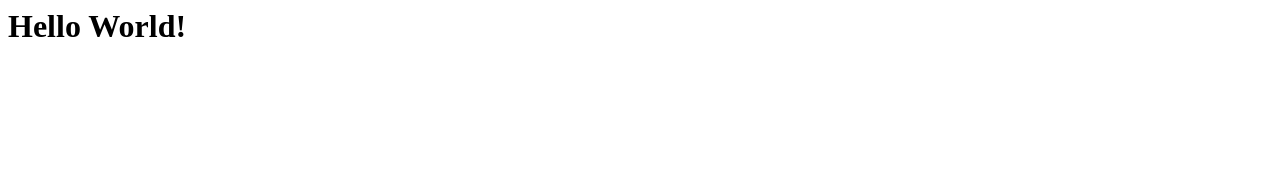
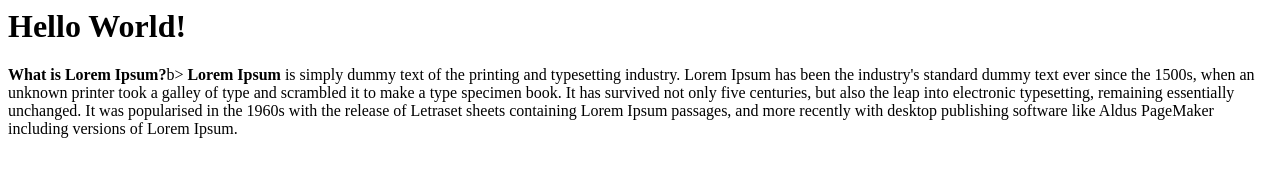
Before and after one commit to codersathi/git-demo, a plain HTML site: page index.html in a window 1280 px wide. Drawn offline with Linux system fonts and the light colour scheme.

Commit message:
Added a paragraph

```diff
--- a/index.html
+++ b/index.html
@@ -4,5 +4,9 @@
     </head>
     <body>
         <h1>Hello World!</h1>
+        <P>
+           <b> What is Lorem Ipsum?</b>b>
+<strong>Lorem Ipsum</strong> is simply dummy text of the printing and typesetting industry. Lorem Ipsum has been the industry's standard dummy text ever since the 1500s, when an unknown printer took a galley of type and scrambled it to make a type specimen book. It has survived not only five centuries, but also the leap into electronic typesetting, remaining essentially unchanged. It was popularised in the 1960s with the release of Letraset sheets containing Lorem Ipsum passages, and more recently with desktop publishing software like Aldus PageMaker including versions of Lorem Ipsum.
+        </P>
     </body>
 </html>
```
